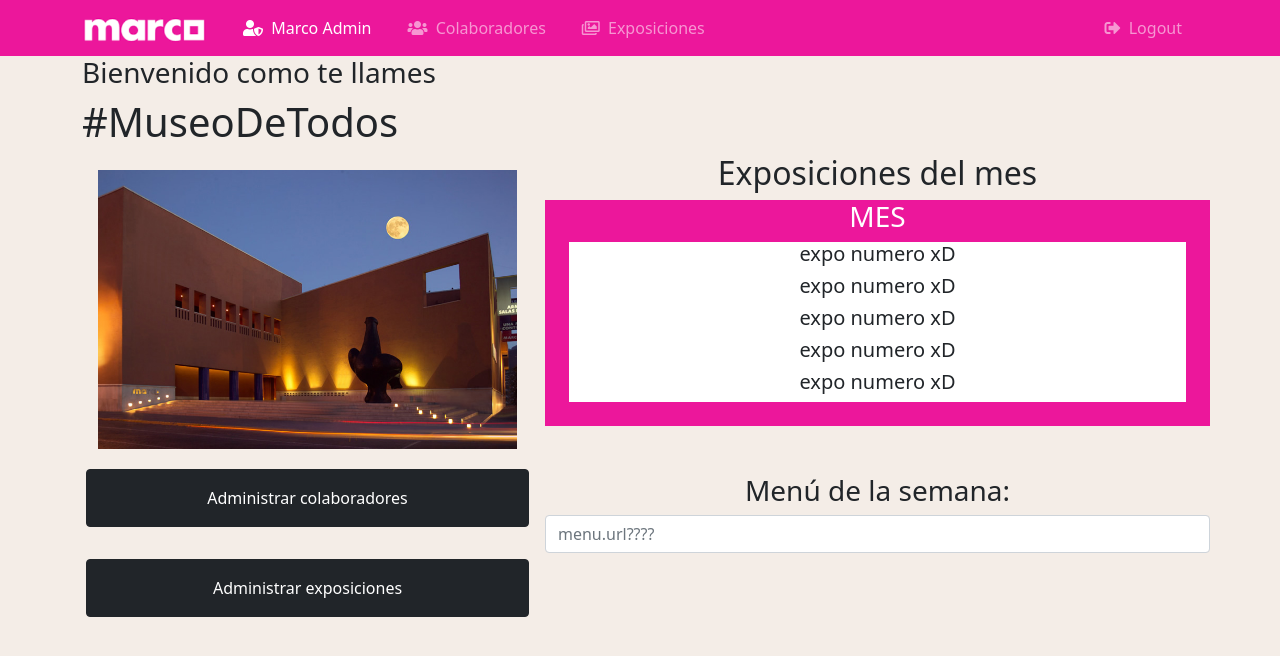
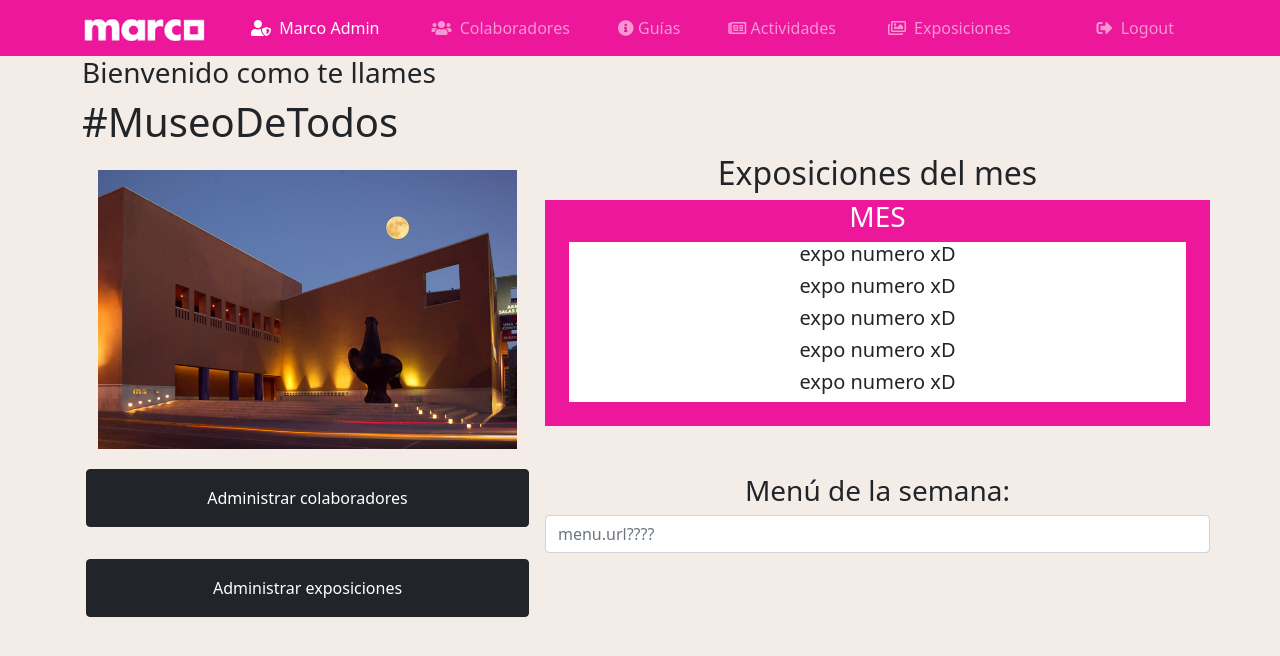
Before and after one commit to vergaraaa/admin-marco, a Vue app: page / in a window 1280 px wide. Shown: the top 656 px of the page. Built offline with nearby package versions, Linux system fonts and the light colour scheme; sample sign-in values are in the browser's storage.

Commit message:
Add routes and components of Guides and Activities

```diff
--- a/src/components/ExpoForm.vue
+++ b/src/components/ExpoForm.vue
@@ -210,7 +210,7 @@ export default {
     },
     methods: {
         async getExpo(){
-            const response = await fetch("https://api-marco.herokuapp.com/api/expos/" + this.id );
+            const response = await fetch("http://172.31.0.24:10021/api/expos/" + this.id );
             const data = await response.json();
             this.expo = new Expo(
                 data.name,
@@ -238,7 +238,9 @@ export default {
                 method: "DELETE"
             }
             // await fetch("https://api-marco.herokuapp.com/api/expos/" + this.id, requestOptions);
-            await fetch("http://localhost:3000/api/expos/" + this.id, requestOptions);
+            // await fetch("http://localhost:3000/api/expos/" + this.id, requestOptions);
+            // await fetch("http://172.31.0.24:10021/api/expos/" + this.id, requestOptions);
+            await fetch("http://100.24.228.237:10021/api/expos/" + this.id, requestOptions);
             this.$router.push({ name: "Expos" });
         },
         handleClickToggle(){
@@ -301,11 +303,14 @@ export default {
             }
             if(this.isNewExpo){
                 // const response = await fetch("https://api-marco.herokuapp.com/api/expos/", requestOptions);
-                await fetch("http://localhost:3000/api/expos/", requestOptions);
+                // await fetch("http://localhost:3000/api/expos/", requestOptions);
+                // await fetch("http://172.31.0.24:10021/api/expos/", requestOptions);
+                await fetch("http://100.24.228.237:10021/api/expos/", requestOptions);
             }
             else{
                 // const response = await fetch("https://api-marco.herokuapp.com/api/expos/", requestOptions);
-                await fetch("http://localhost:3000/api/expos/" + this.id, requestOptions);
+                // await fetch("http://localhost:3000/api/expos/" + this.id, requestOptions);
+                await fetch("http://100.24.228.237:10021/api/expos/" + this.id, requestOptions);
             }
             this.$router.push({ name: "Expos" });
         },
@@ -365,33 +370,4 @@ export default {
     /* color: #ec179b; */
 }
 
-/*
-coverImage
-images
-
-if new expo
-coverImage = file
-images = files
-
-on create
-append file and files
-
-
-else
-coverImage = expo.images[0];
-images = expo.images[1,n];
-
-update
-si cambia la foto de portada
-
-si no cambia la foto de portada
-
-si cambia las demás fotos
-
-si no cambia las demás fotos
-
-
-
-
-*/
 </style>
--- a/src/components/Nav.vue
+++ b/src/components/Nav.vue
@@ -7,21 +7,29 @@
         </button>
         <div class="collapse navbar-collapse" id="navbarNav">
             <div class="navbar-nav">
-                <router-link :to="{ name: 'Home' }" class="nav-link px-3" :class="'Home' === $route.name ? 'active': ''">
+                <router-link :to="{ name: 'Home' }" class="nav-link px-4" :class="'Home' === $route.name ? 'active': ''">
                     <i class="fas fa-user-shield mx-1"></i>
                     Marco Admin
                 </router-link>
-                <router-link :to="{ name: 'Collaborators' }" class="nav-link px-3" :class="'Collaborators' === $route.name ? 'active': ''">
+                <router-link :to="{ name: 'Collaborators' }" class="nav-link px-4" :class="'Collaborators' === $route.name ? 'active': ''">
                     <i class="fas fa-users mx-1"></i>
                     Colaboradores
                 </router-link>
-                <router-link :to="{ name: 'Expos' }" class="nav-link px-3" :class="'Expos' === $route.name ? 'active': ''">
+                <router-link :to="{ name: 'Guides' }" class="nav-link px-4" :class="'Guides' === $route.name ? 'active': ''">
+                    <i class="fas fa-info-circle"></i>
+                    Guías
+                </router-link>
+                <router-link :to="{ name: 'Activities' }" class="nav-link px-4" :class="'Expos' === $route.name ? 'active': ''">
+                    <i class="far fa-newspaper"></i>
+                    Actividades
+                </router-link>
+                <router-link :to="{ name: 'Expos' }" class="nav-link px-4" :class="'Expos' === $route.name ? 'active': ''">
                     <i class="far fa-images mx-1"></i>
                     Exposiciones
                 </router-link>
             </div>
             <div class="navbar-nav ms-auto">
-                <router-link :to="{ name: 'Login' }" class="nav-link px-3" @click="handleLogout">
+                <router-link :to="{ name: 'Login' }" class="nav-link px-4" @click="handleLogout">
                     <i class="fas fa-sign-out-alt mx-1"></i>
                     Logout
                 </router-link>
--- a/src/router/index.js
+++ b/src/router/index.js
@@ -4,6 +4,8 @@ import Collaborators from '../views/Collaborators.vue'
 import Login from '../views/Login.vue'
 import Expos from '../views/Expos.vue'
 import ExpoDetail from '../views/ExpoDetail.vue'
+import Guides from '../views/Guides.vue'
+import Activities from '../views/Activities.vue'
 
 const routes = [
     {
@@ -39,6 +41,18 @@ const routes = [
         meta: { requiresAuth: true }
     },
     {
+        path: '/guides',
+        name: 'Guides',
+        component: Guides,
+        meta: { requiresAuth: true }
+    },
+    {
+        path: '/activities',
+        name: 'Activities',
+        component: Activities,
+        meta: { requiresAuth: true }
+    },
+    {
         path: '/login',
         name: 'Login',
         component: Login,
--- /dev/null
+++ b/src/views/Activities.vue
@@ -0,0 +1,15 @@
+<template>
+    <div class="container">
+        <h1>actividades</h1>
+    </div>
+</template>
+
+<script>
+export default {
+
+}
+</script>
+
+<style>
+
+</style>
--- a/src/views/Expos.vue
+++ b/src/views/Expos.vue
@@ -15,15 +15,15 @@
                     </router-link>
                 </div>
                 <div class="col-md-6">
-                    <router-link :to="{ name: 'ExposCreate' }" class="text-decoration-none text-black">
-                        <div class="mb-5 d-flex" style="height: 28rem">
-                            <div class="row mx-auto d-flex align-items-center justify-content-center">
-                                <div class="col">
+                    <div class="mb-5 d-flex" style="height: 28rem">
+                        <div class="row mx-auto d-flex align-items-center justify-content-center">
+                            <div class="col">
+                                <router-link :to="{ name: 'ExposCreate' }" class="text-decoration-none text-black">
                                     <i class="fas fa-plus-circle fa-10x mb-3" style="color: lightgray"></i>
-                                </div>
+                                </router-link>
                             </div>
                         </div>
-                    </router-link>
+                    </div>
                 </div>
             </div>
         </template>
@@ -49,7 +49,9 @@ export default {
     methods:{
         async getExpos(){
             // const response = await fetch("https://api-marco.herokuapp.com/api/expos");
-            const response = await fetch("http://localhost:3000/api/expos");
+            // const response = await fetch("http://localhost:3000/api/expos");
+            // const response = await fetch("http://172.31.0.24:10021/api/expos/");
+            const response = await fetch("http://100.24.228.237:10021/api/expos/");
             const data = await response.json();
             this.expos = data;
         }
--- /dev/null
+++ b/src/views/Guides.vue
@@ -0,0 +1,13 @@
+<template>
+    <h1>hola</h1>
+</template>
+
+<script>
+export default {
+
+}
+</script>
+
+<style>
+
+</style>
```
